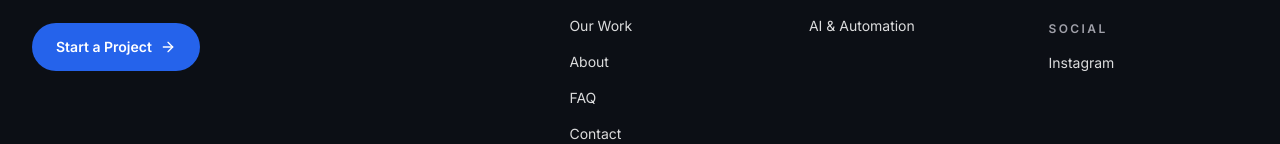
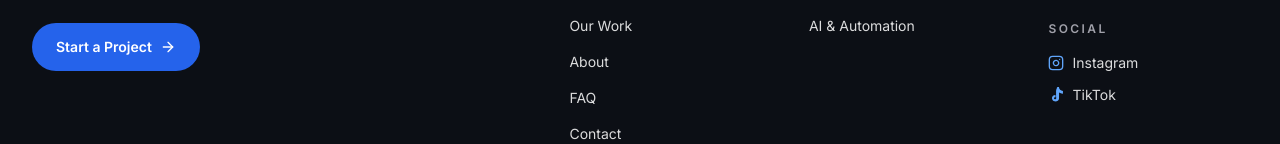
Before and after one commit to Zainkhan441/developnearly-website, a Next.js app: page / in a window 1280 px wide. Shown: the part 11853-11997 px from the top of the page. Built offline with nearby package versions, Linux system fonts and the light colour scheme.

Commit message:
Add TikTok to footer socials with brand logos

```diff
--- a/src/components/Footer.tsx
+++ b/src/components/Footer.tsx
@@ -2,6 +2,7 @@
 
 import { ArrowRight, Mail, MessageCircle } from "lucide-react";
 import DLogo from "./DLogo";
+import { InstagramIcon, TikTokIcon } from "./SocialIcons";
 
 const NAV_LINKS = [
   { label: "Home", href: "#home" },
@@ -19,7 +20,8 @@ const SERVICE_LINKS = [
 ];
 
 const SOCIALS = [
-  { name: "Instagram", href: "https://www.instagram.com/developnearly/" },
+  { name: "Instagram", href: "https://www.instagram.com/developnearly/", Icon: InstagramIcon },
+  { name: "TikTok", href: "https://www.tiktok.com/@developnearly", Icon: TikTokIcon },
 ];
 
 export default function Footer({ year }: { year: number }) {
@@ -91,8 +93,9 @@ export default function Footer({ year }: { year: number }) {
                       href={social.href}
                       target="_blank"
                       rel="noopener noreferrer"
-                      className="text-white/85 transition-colors hover:text-bright"
+                      className="flex items-center gap-2 text-white/85 transition-colors hover:text-bright"
                     >
+                      <social.Icon className="h-4 w-4 shrink-0 text-bright" />
                       {social.name}
                     </a>
                   </li>
--- /dev/null
+++ b/src/components/SocialIcons.tsx
@@ -0,0 +1,35 @@
+type IconProps = {
+  className?: string;
+};
+
+/**
+ * Brand icons drawn as inline SVG. lucide-react 1.72 ships no brand icons,
+ * so Instagram and TikTok live here instead of the icon library.
+ * Both glyphs render in currentColor so they follow the footer link colour.
+ */
+export function InstagramIcon({ className }: IconProps) {
+  return (
+    <svg
+      viewBox="0 0 24 24"
+      fill="none"
+      stroke="currentColor"
+      strokeWidth="2"
+      strokeLinecap="round"
+      strokeLinejoin="round"
+      className={className}
+      aria-hidden="true"
+    >
+      <rect width="20" height="20" x="2" y="2" rx="5" ry="5" />
+      <path d="M16 11.37A4 4 0 1 1 12.63 8 4 4 0 0 1 16 11.37z" />
+      <line x1="17.5" x2="17.51" y1="6.5" y2="6.5" />
+    </svg>
+  );
+}
+
+export function TikTokIcon({ className }: IconProps) {
+  return (
+    <svg viewBox="0 0 24 24" fill="currentColor" className={className} aria-hidden="true">
+      <path d="M12.525.02c1.31-.02 2.61-.01 3.91-.02.08 1.53.63 3.09 1.75 4.17 1.12 1.11 2.7 1.62 4.24 1.79v4.03c-1.44-.05-2.89-.35-4.23-.97-.57-.26-1.11-.56-1.62-.88-.01 2.91.01 5.82-.02 8.73-.06 1.4-.71 2.93-1.9 3.79-1.44 1.05-3.34 1.34-5.03.87-1.7-.47-3.02-1.68-3.46-3.4-.44-1.73.1-3.66 1.34-4.87.96-.97 2.28-1.46 3.62-1.42.16 1.14.21 2.28.2 3.43-.6-.11-1.24-.06-1.78.3-.54.36-.78 1.06-.6 1.68.19.63.77 1.07 1.42 1.12.66.06 1.34-.19 1.72-.75.38-.56.34-1.31.21-1.96-.15-.77-.22-1.54-.2-2.31.01-2.53-.02-5.05.02-7.58.05-1.56.5-3.08 1.28-4.44.15-.26.31-.51.48-.76.01-.01.01-.01.02-.02z" />
+    </svg>
+  );
+}
```
